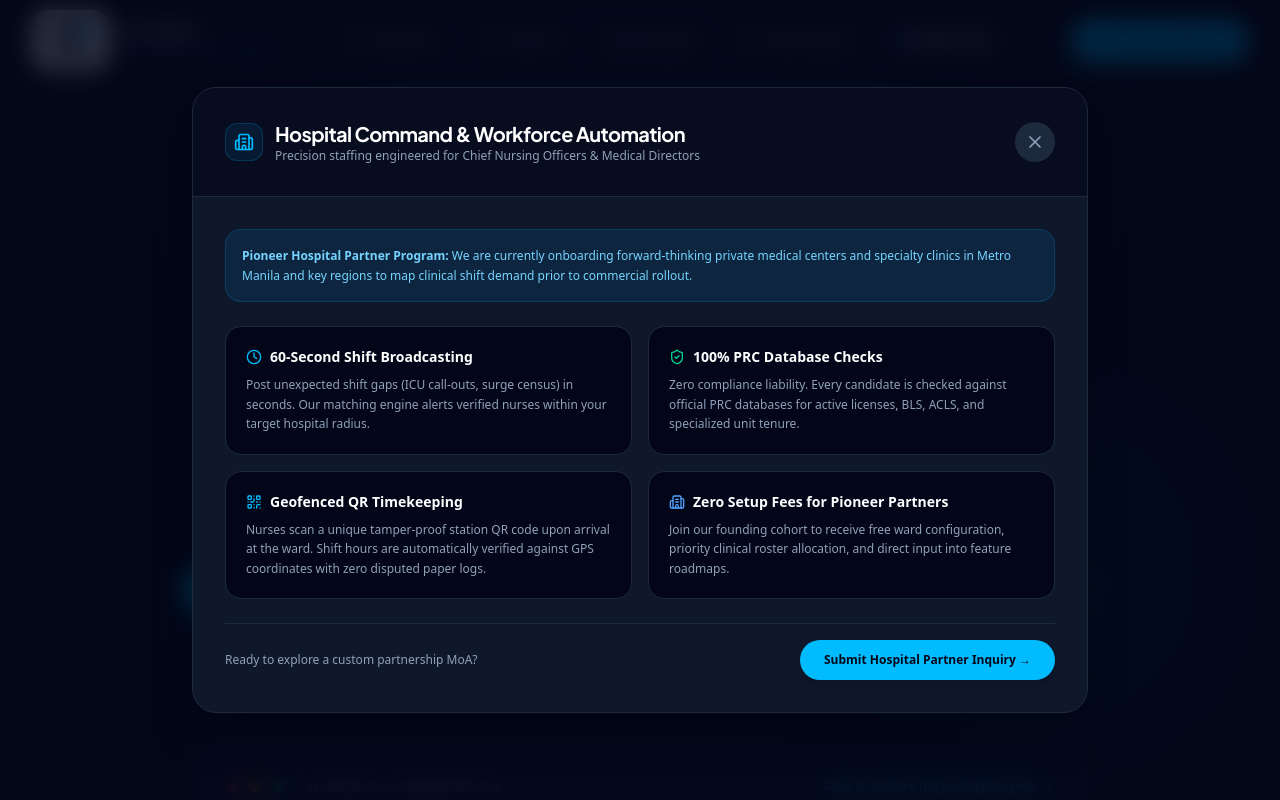
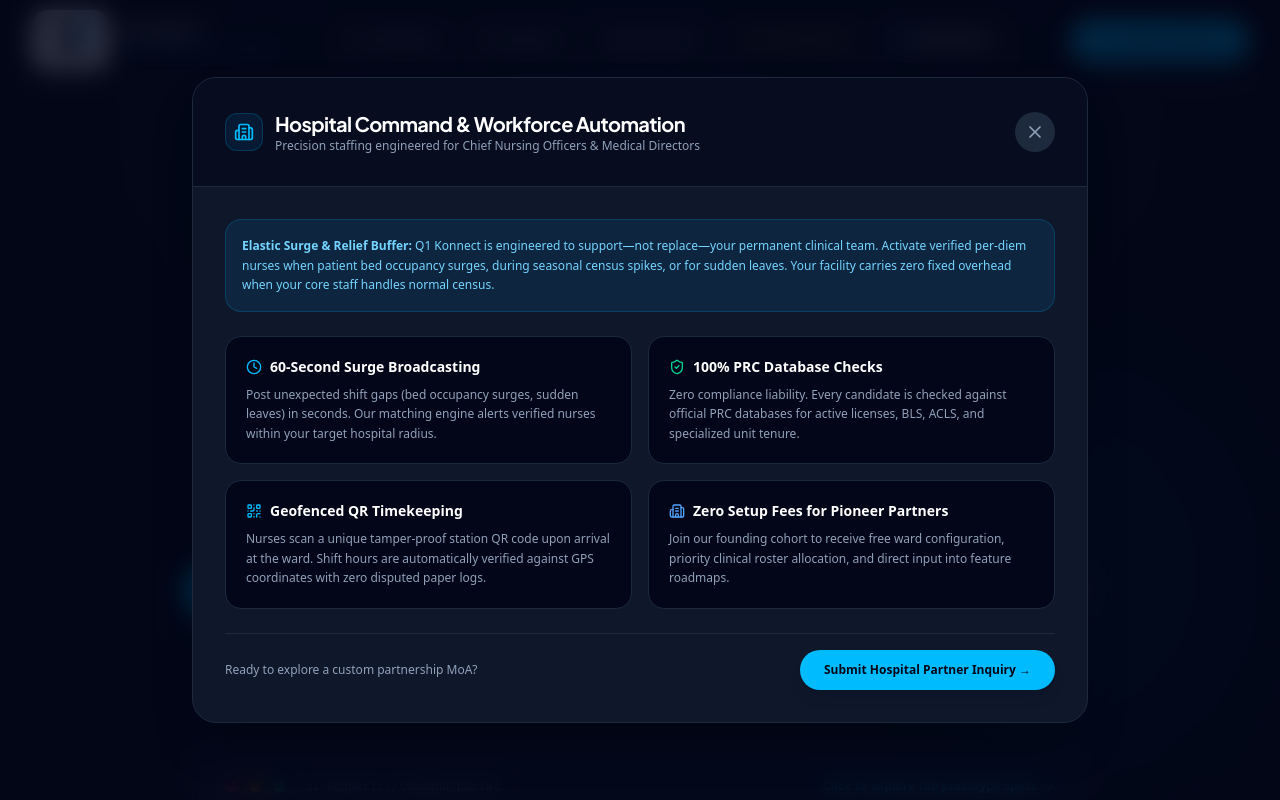
Before and after one commit to appfoundrystudio-svg/q1-konnect-website, a React (Vite) app: page / in a window 1280 px wide. Both pictures are taken after a click on the button "For Hospitals". Shown: the top 800 px of the page. Built offline with nearby package versions, Linux system fonts and the light colour scheme.

Commit message:
refactor: clarify on-demand surge buffer for bed occupancy peaks

```diff
--- a/src/components/DetailModal.tsx
+++ b/src/components/DetailModal.tsx
@@ -98,17 +98,17 @@
           {type === 'hospital' && (
             <div className="space-y-6">
               <div className="p-4 rounded-2xl bg-sky-500/10 border border-sky-500/20 text-sky-300 text-xs leading-relaxed">
-                <strong>Pioneer Hospital Partner Program:</strong> We are currently onboarding forward-thinking private medical centers and specialty clinics in Metro Manila and key regions to map clinical shift demand prior to commercial rollout.
+                <strong>Elastic Surge & Relief Buffer:</strong> Q1 Konnect is engineered to support—not replace—your permanent clinical team. Activate verified per-diem nurses when patient bed occupancy surges, during seasonal census spikes, or for sudden leaves. Your facility carries zero fixed overhead when your core staff handles normal census.
               </div>
 
               <div className="grid grid-cols-1 sm:grid-cols-2 gap-4">
                 <div className="p-5 rounded-2xl bg-slate-950 border border-slate-800 space-y-2">
                   <div className="flex items-center gap-2 text-white font-bold">
                     <Clock className="w-4 h-4 text-sky-400" />
-                    <span>60-Second Shift Broadcasting</span>
+                    <span>60-Second Surge Broadcasting</span>
                   </div>
                   <p className="text-xs text-slate-400 leading-relaxed">
-                    Post unexpected shift gaps (ICU call-outs, surge census) in seconds. Our matching engine alerts verified nurses within your target hospital radius.
+                    Post unexpected shift gaps (bed occupancy surges, sudden leaves) in seconds. Our matching engine alerts verified nurses within your target hospital radius.
                   </p>
                 </div>
 
--- a/src/components/Hero.tsx
+++ b/src/components/Hero.tsx
@@ -39,8 +39,7 @@
           </h1>
 
           <p className="text-base sm:text-xl text-slate-300 max-w-2xl mx-auto font-normal leading-relaxed">
-            Direct hospital-to-nurse shift broadcasting with verified PRC credentials, instant dispatch,
-            and transparent shift rates. Built from the ground up for Philippine healthcare.
+            On-demand surge relief for bed occupancy peaks and unexpected shift gaps. Direct hospital-to-nurse broadcasting with verified PRC credentials and transparent shift rates.
           </p>
         </div>
 
```
